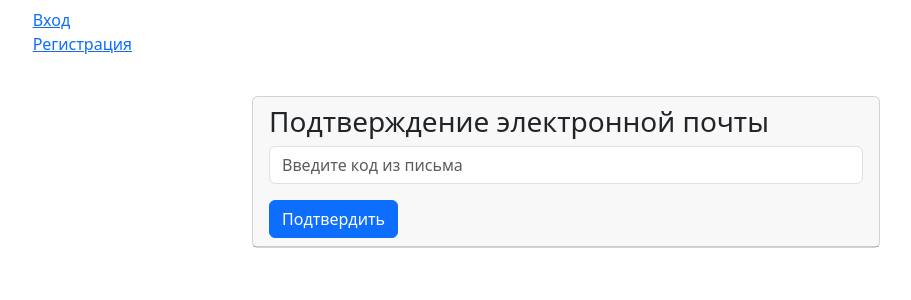
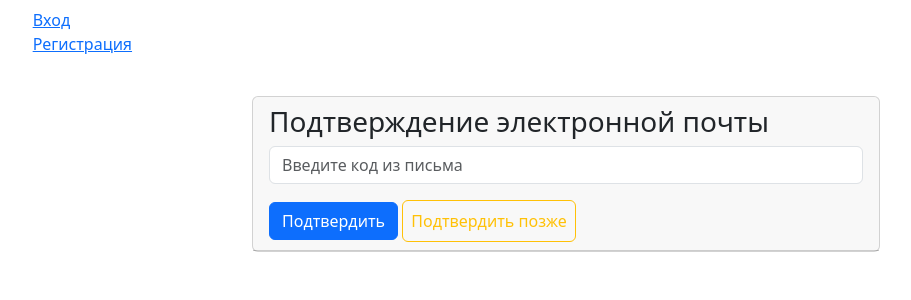
Before and after one commit to MiroshnikOFF/online-store, a Django app: page /users/verification/ in a window 1280 px wide. Shown: the part 144-444 px from the top of the page, without its empty margins (74-985 px from the left). Run offline with Django 4.2, Linux system fonts and the light colour scheme; parts of the project's set-up code (start-up, migrations or seed data) failed here and were passed over; some libraries are stand-ins or nearby versions.

Commit message:
refactor verification.html

```diff
--- a/users/templates/users/verification.html
+++ b/users/templates/users/verification.html
@@ -17,6 +17,8 @@
                                    required>
                         </div>
                         <button type="submit" class="btn btn-primary">Подтвердить</button>
+                        <a class="p-2 btn btn-outline-warning" href="{% url 'catalog:home' %}">Подтвердить
+                            позже</a>
                     </form>
                 </div>
             </div>
```
Also changed, not shown: catalog/templates/catalog/product_list.html (+7 -3 lines).
